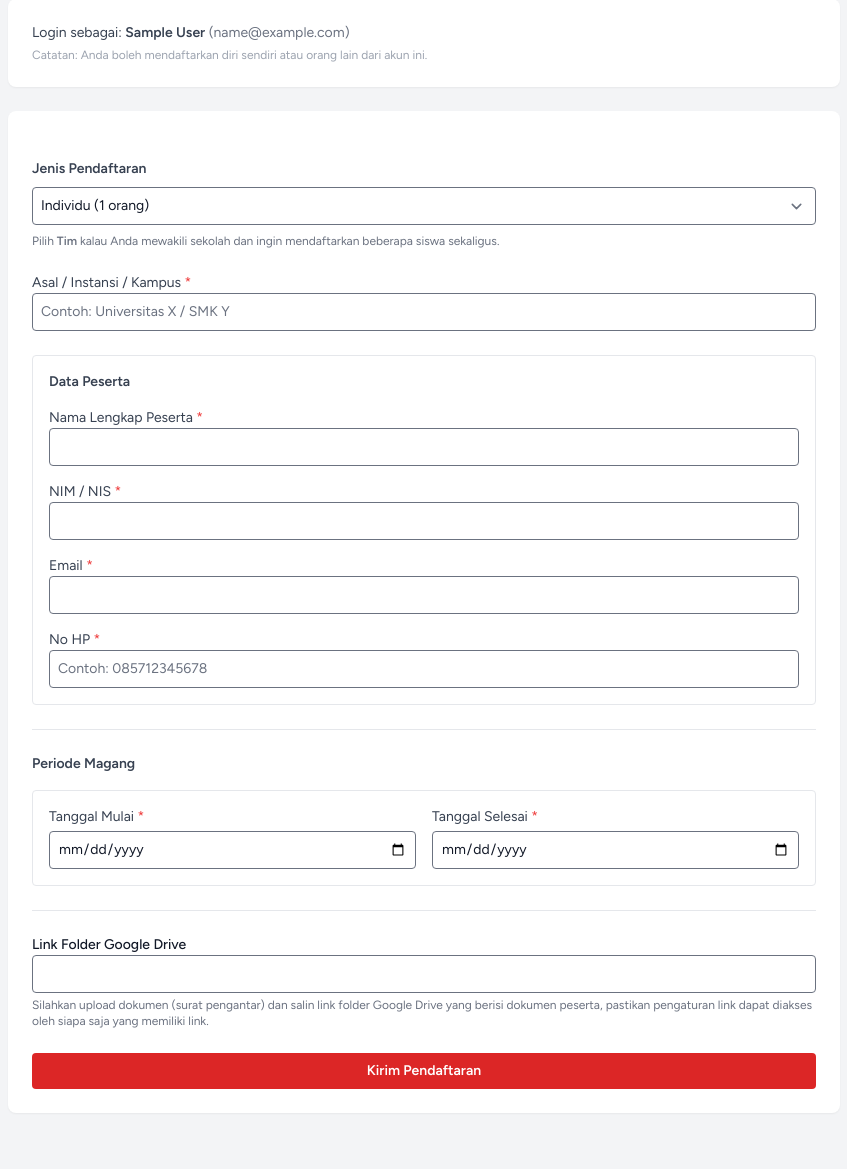
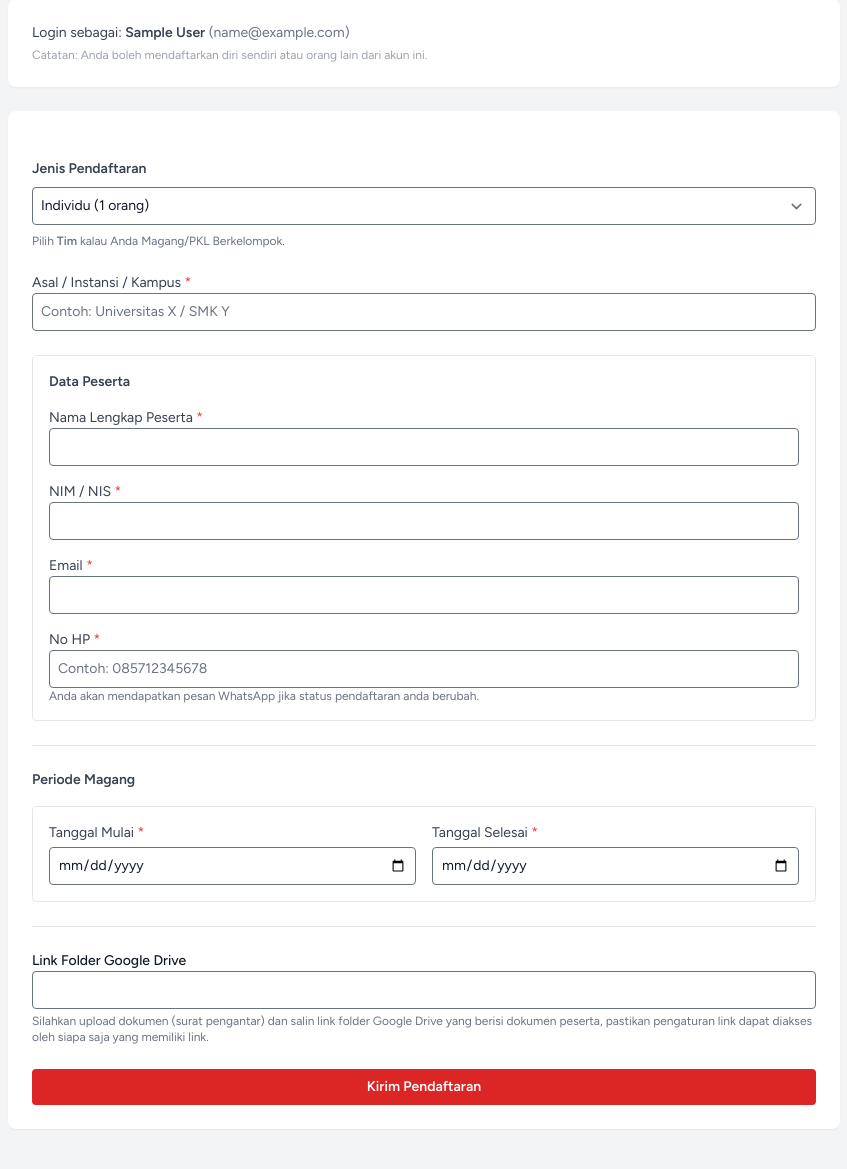
Before and after one commit to YusufRizkyW/intern-web, a Laravel app: page /pendaftaran in a window 1280 px wide. Shown: the part 187-1356 px from the top of the page, without its empty margins (216-1063 px from the left). Run offline with Laravel 10, Linux system fonts and the light colour scheme; the visitor is signed in with stand-in values (Sample User, id 1); style sheets or scripts are compiled from the project's sources; some libraries are stand-ins or nearby versions.

Commit message:
Trust me, this is the last, i swear

```diff
--- a/resources/views/pendaftaran/create.blade.php
+++ b/resources/views/pendaftaran/create.blade.php
@@ -65,7 +65,7 @@
                                 <option value="tim" {{ old('tipe_pendaftaran') === 'tim' ? 'selected' : '' }}>Tim</option>
                             </select>
                             <p class="text-xs text-gray-500">
-                                Pilih <b>Tim</b> kalau Anda mewakili sekolah dan ingin mendaftarkan beberapa siswa sekaligus.
+                                Pilih <b>Tim</b> kalau Anda Magang/PKL Berkelompok.
                             </p>
                         </div>
 
@@ -115,6 +115,9 @@
                                     class="w-full border rounded p-2 text-sm"
                                     placeholder="Contoh: 085712345678"
                                     required>
+                                <p class="text-xs text-gray-500">
+                                Anda akan mendapatkan pesan WhatsApp jika status pendaftaran anda berubah.
+                                </p>
                             </div>
 
                         </div>
@@ -178,6 +181,9 @@
                                                class="w-full border rounded p-2 text-sm" required>
                                         <input type="text" name="anggota[0][no_hp]" placeholder="No HP"
                                                class="w-full border rounded p-2 text-sm" required>
+                                    <p class="text-xs text-gray-500">
+                                        Anda akan mendapatkan pesan WhatsApp jika status pendaftaran anda berubah.
+                                    </p>
                                     </div>
                                 @endif
                             </div>
```
